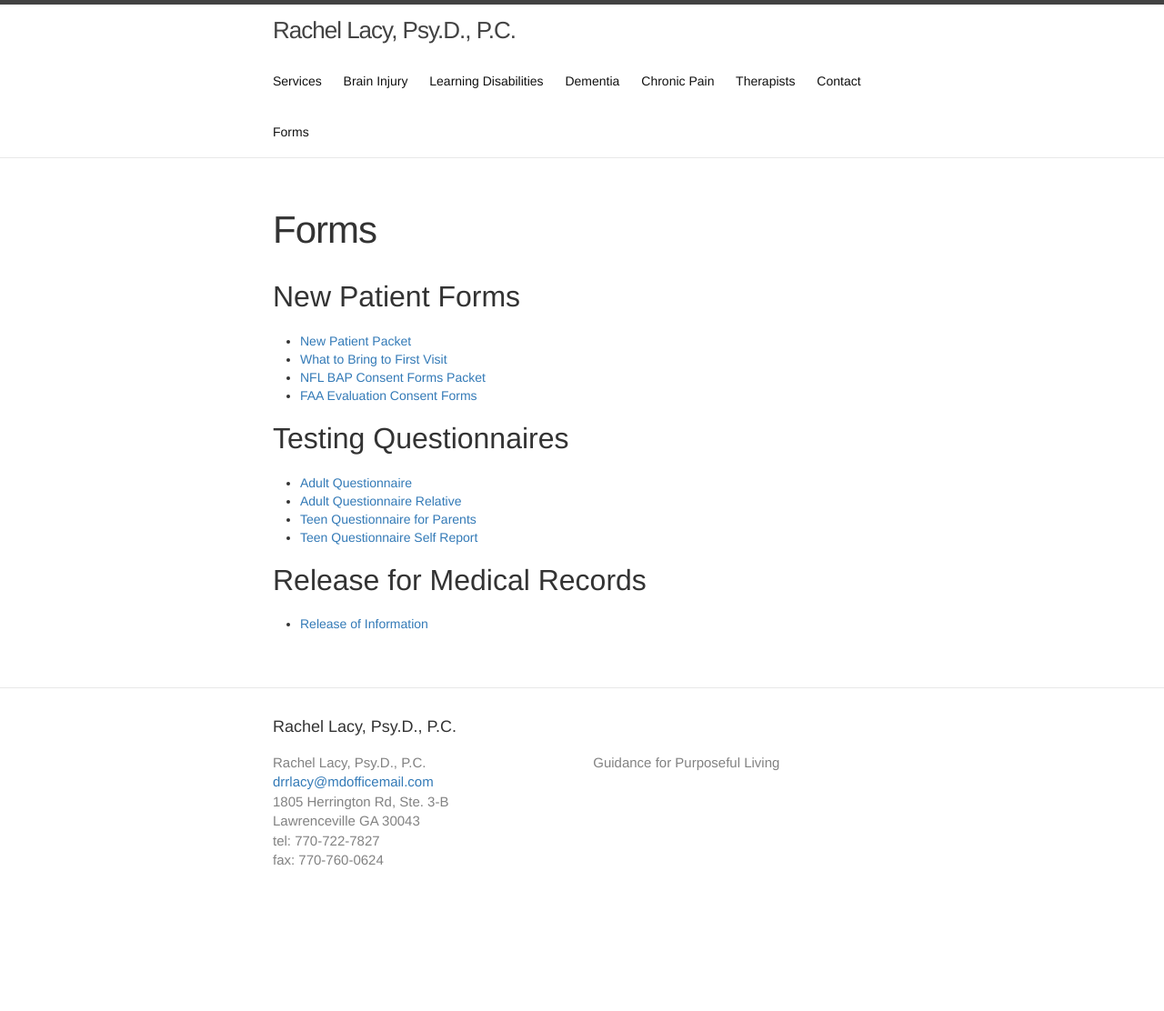
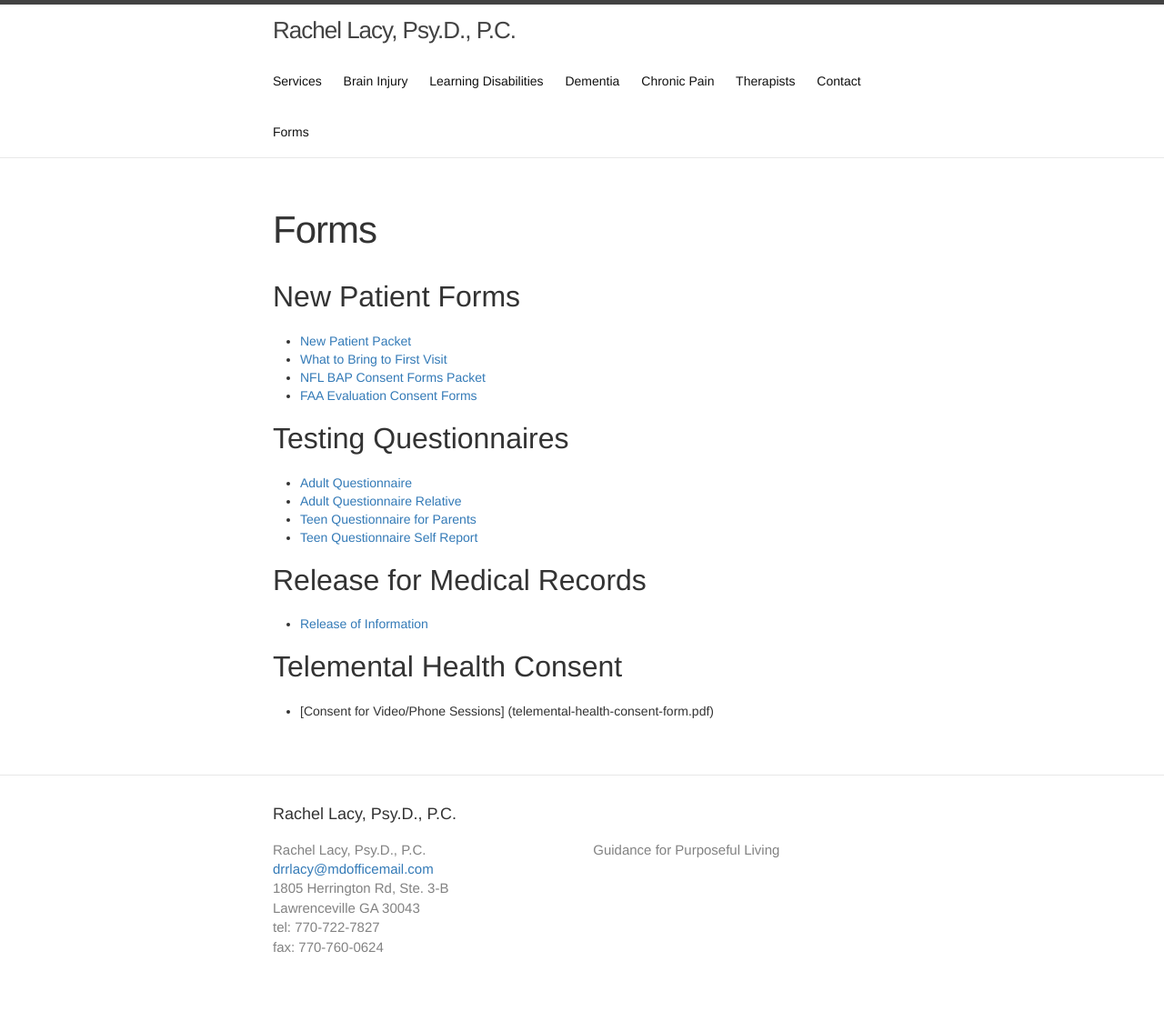
Before and after one commit to halcyon/renewedbrain.com, a Jekyll site: the page built from forms.md, in a window 1280 px wide. Shown: the whole page at 91% size. Built offline with Jekyll 4.4.1, drawn with Linux system fonts in a browser that asks for light colours; before the commit the page ends 1016 px from its top, so only the background shows below that.

Commit message:
add consent for phone sessions

```diff
--- a/forms.md
+++ b/forms.md
@@ -18,3 +18,6 @@ weight: 8
 
 ## Release for Medical Records
 * [Release of Information](release-of-information-hr-2019.pdf)
+
+##  Telemental Health Consent
+* [Consent for Video/Phone Sessions] (telemental-health-consent-form.pdf)
```
